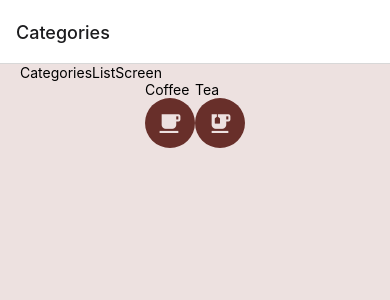
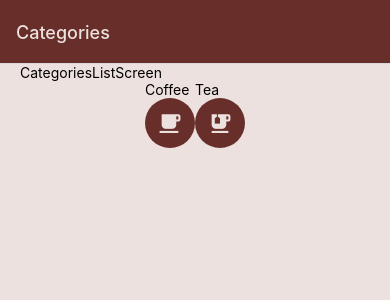
Before and after one commit to ivansdivans/kafijas-pupina-rn-expo, a React Native app: screen /MainStack in a window 390 px wide. Shown: the top 300 px of the page. Built offline with nearby package versions, Linux system fonts and the light colour scheme.

Commit message:
Add styling for headers

```diff
--- a/App.tsx
+++ b/App.tsx
@@ -6,7 +6,7 @@ import RootStackNavigation from "./src/screens/RootStackNavigation";
 
 const App = () => (
 	<NavigationContainer>
-		<StatusBar barStyle="dark-content" />
+		<StatusBar barStyle="light-content" />
 		<RootStackNavigation />
 	</NavigationContainer>
 );
--- a/src/screens/MainStackNavigation/index.tsx
+++ b/src/screens/MainStackNavigation/index.tsx
@@ -3,6 +3,7 @@ import { createNativeStackNavigator } from "@react-navigation/native-stack";
 
 import CategoriesListScreen from "./CategoriesListScreen";
 import ProductsListScreen from "./ProductsListScreen";
+import Colors from "../../styles/Colors";
 
 export type MainStackParamList = {
 	CategoriesList: undefined;
@@ -16,7 +17,14 @@ const MainStack = createNativeStackNavigator<MainStackParamList>();
 
 const MainStackNavigation: React.VFC = () => {
 	return (
-		<MainStack.Navigator>
+		<MainStack.Navigator
+			screenOptions={{
+				headerStyle: {
+					backgroundColor: Colors.PRIMARY,
+				},
+				headerTintColor: Colors.SECONDARY,
+			}}
+		>
 			<MainStack.Screen
 				name="CategoriesList"
 				component={CategoriesListScreen}
--- a/src/screens/RootStackNavigation/index.tsx
+++ b/src/screens/RootStackNavigation/index.tsx
@@ -3,6 +3,7 @@ import { createNativeStackNavigator } from "@react-navigation/native-stack";
 
 import WelcomeScreen from "../WelcomeScreen";
 import MainStackNavigation from "../MainStackNavigation";
+import Colors from "../../styles/Colors";
 
 export type RootStackParamList = {
 	Welcome: undefined;
```
